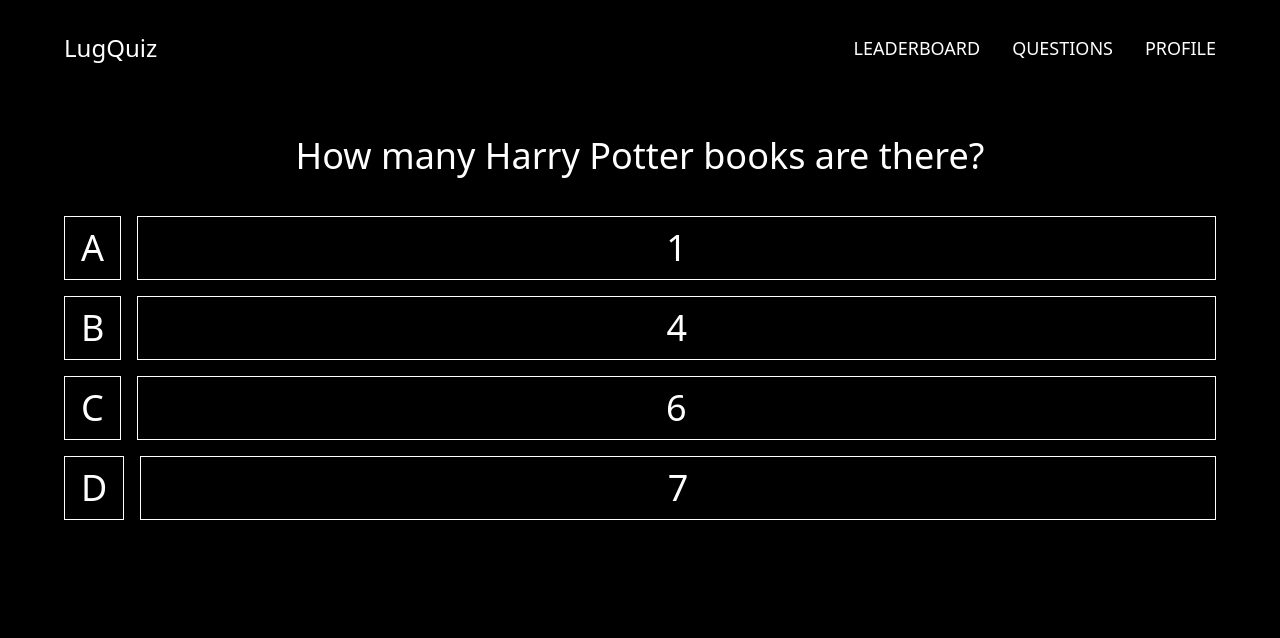
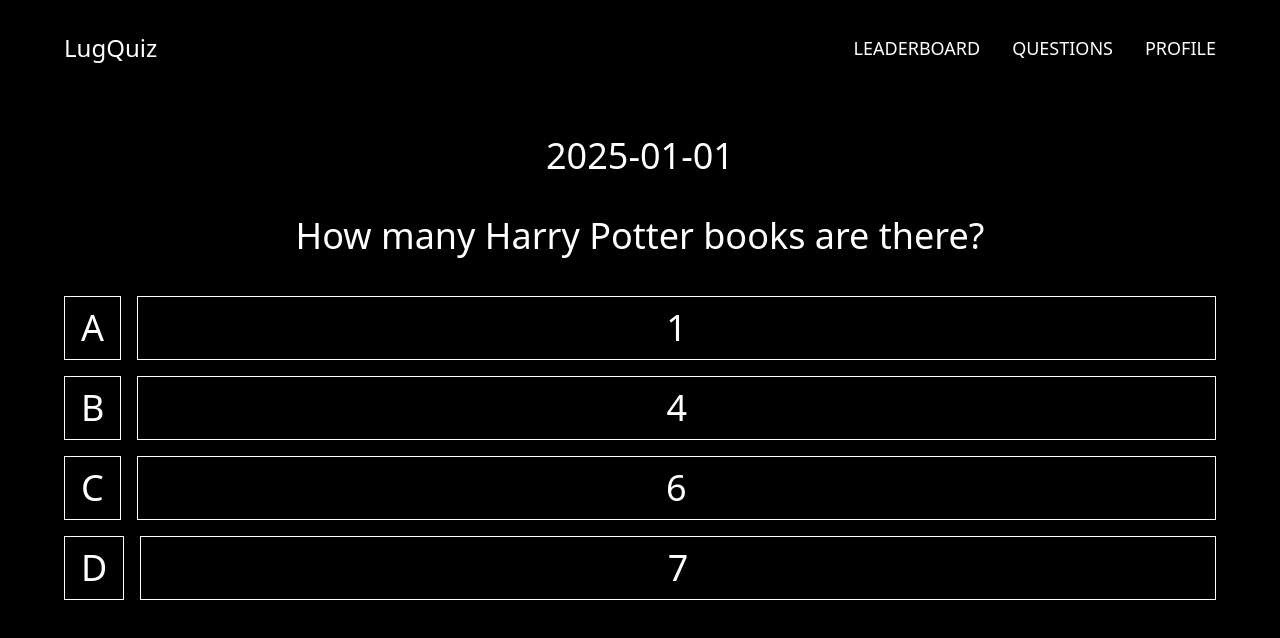
Before and after one commit to ppmpreetham/lug-quiz, a React (Vite) app: page / in a window 1280 px wide. Shown: the top 638 px of the page. Built offline with nearby package versions, Linux system fonts and the light colour scheme.

Commit message:
handle click on question

```diff
--- a/package.json
+++ b/package.json
@@ -14,6 +14,7 @@
     "axios": "^1.7.9",
     "react": "^19.0.0",
     "react-dom": "^19.0.0",
+    "react-router-dom": "^7.2.0",
     "tailwindcss": "^4.0.8"
   },
   "devDependencies": {
@@ -25,6 +26,7 @@
     "eslint-plugin-react-hooks": "^5.0.0",
     "eslint-plugin-react-refresh": "^0.4.18",
     "globals": "^15.14.0",
+    "prettier": "3.5.2",
     "typescript": "~5.7.2",
     "typescript-eslint": "^8.22.0",
     "vite": "^6.1.0"
--- a/src/components/Question.tsx
+++ b/src/components/Question.tsx
@@ -1,13 +1,22 @@
 import Option from "./Option"
+import { useState } from "react"
 
-const QuestionComp = ({qn, options}:{qn: string, options: string[]}) => {
+const QuestionComp = ({qn, options, date}:{qn: string, options: string[], date:string}) => {
+
+  const [selected, setSelected] = useState<number | null>(null)
+
+  const handleOptionClick = (index: number) => {
+    setSelected(index)
+  }
+
   return (
-    <div className="flex flex-col gap-10 p-10">
-        <div className="text-white text-4xl text-center">{qn}</div>
+    <div className="flex flex-col gap-10 p-10 text-white">
+        <div className="text-4xl text-center">{date}</div>
+        <div className="text-4xl text-center">{qn}</div>
         <div className="flex flex-col gap-4">
             {options.map((option, index) => (
-            <div key={index} >
-                <Option option={option} no={index+1}/>
+            <div key={index} onClick={() => handleOptionClick(index)}>
+                <Option option={option} no={index+1} isSelected={selected === index}/>
             </div>
             ))}
         </div>
@@ -15,4 +24,4 @@
   )
 }
 
-export default QuestionComp
+export default QuestionComp;
```
Also changed, not shown: 1 other file (tests, documents, lock files or other folders).
